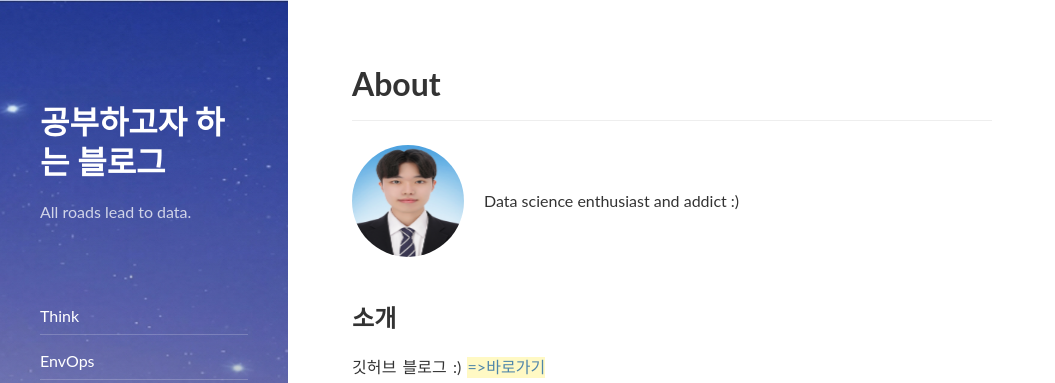
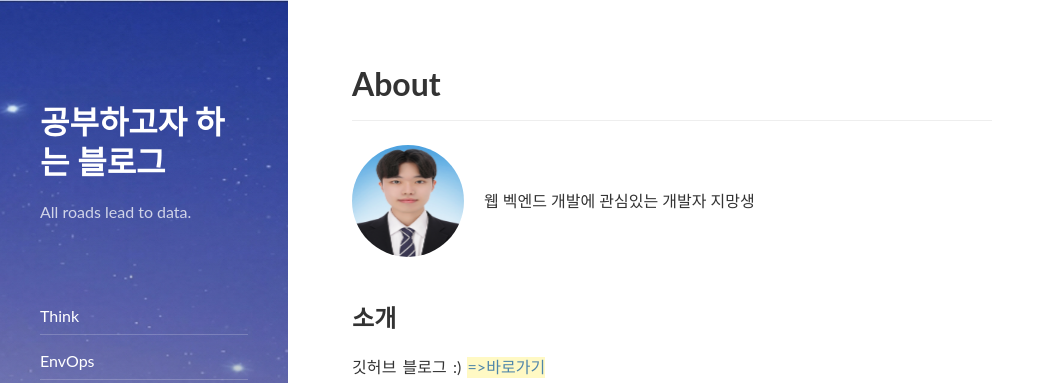
Before and after one commit to saintbeller96/saintbeller96.github.io, a Jekyll site: the page built from about.md, in a window 1280 px wide and 900 px high. Shown: the top 383 px of the window, without its empty margins (0-1055 px from the left). Built offline with Jekyll 4.4.1, drawn with Linux system fonts in a browser that asks for light colours; nearby versions of some CDN libraries; part of the change alters nothing that is shown.

Commit message:
first commit

```diff
--- a/_data/authors.yml
+++ b/_data/authors.yml
@@ -8,7 +8,7 @@ theorydb:
   # Used at the bottom of each page and at the top of the `about` layout
   # Markdown enabled, can use multiple paragraphs (enabled by `|`)
   about:             |
-    Data science enthusiast and addict :)
+    웹 벡엔드 개발에 관심있는 개발자 지망생
 
   # This photo will be used in the about section
   picture:
@@ -57,8 +57,8 @@ theorydb:
     # delicious:       <username>
     # stumbleupon:     <username>
     # paypal:          <username>
-    email:           mailto:theorydb@gmail.com
-    rss:             https://theorydb.github.io/feed.xml
+    email:           mailto:rlawhdtjd9@naver.com
+    rss:             https://saintbeller96.github.io/feed.xml
 
 # Another author
 mdo:
```
Also changed, not shown: README.md.
